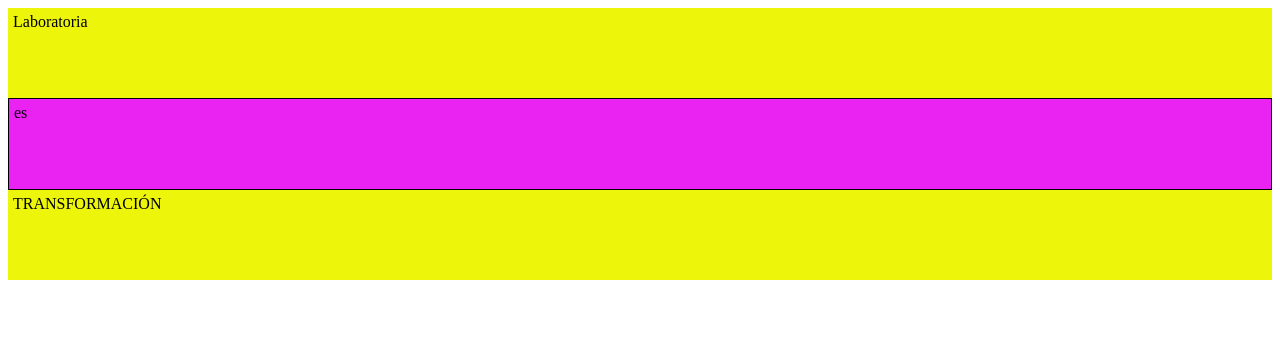
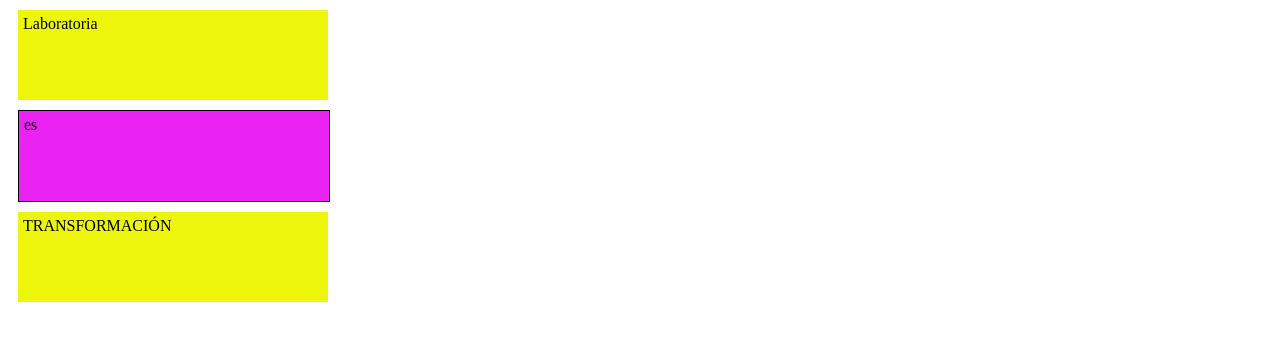
Before and after one commit to Prueba456/leccion-22-practica, a plain HTML site: page index.html in a window 1280 px wide. Drawn offline with Linux system fonts and the light colour scheme.

Commit message:
dimensiones y espaciado

```diff
--- a/assets/css/main.css
+++ b/assets/css/main.css
@@ -1,11 +1,15 @@
 .yellow{
   background-color: #ECF50A;
+  width: 300px;
   height: 80px;
   padding: 5px;
+  margin: 10px;
 }
 .pink{
   background-color: #EA23F2;
   border: 1px solid black;
   height: 80px;
   padding: 5px;
+  margin:10px;
+  width: 300px;
 }
--- a/index.html
+++ b/index.html
@@ -8,8 +8,10 @@
     <link rel="stylesheet" href="assets/css/main.css">
   </head>
   <body>
-    <div class="yellow">Laboratoria</div>
-    <div class="pink">es</div>
-    <div class="yellow">TRANSFORMACIÓN</div>
+    <nav>
+      <div class="yellow">Laboratoria</div>
+      <div class="pink">es</div>
+      <div class="yellow">TRANSFORMACIÓN</div>
+    </nav>
   </body>
 </html>
```
